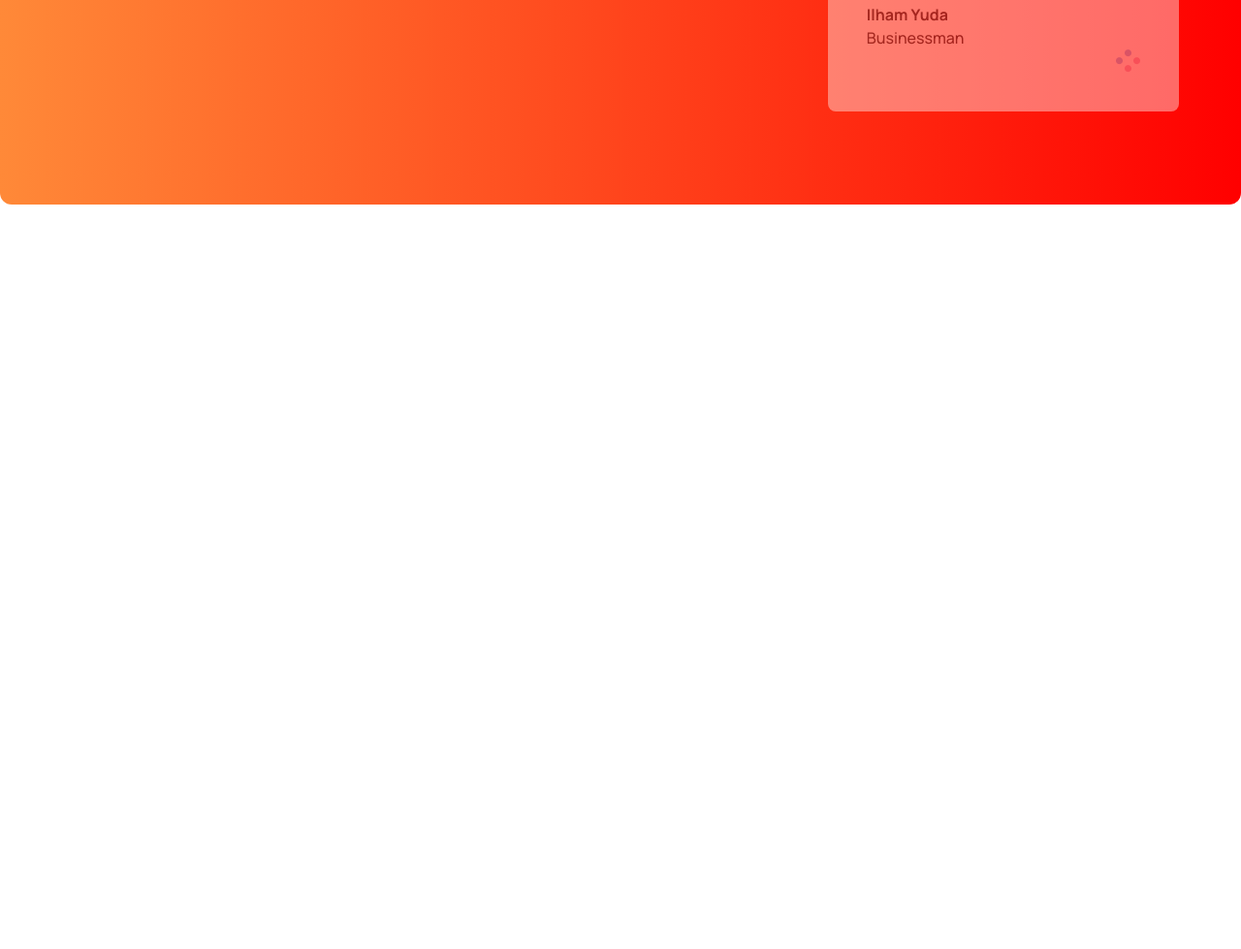
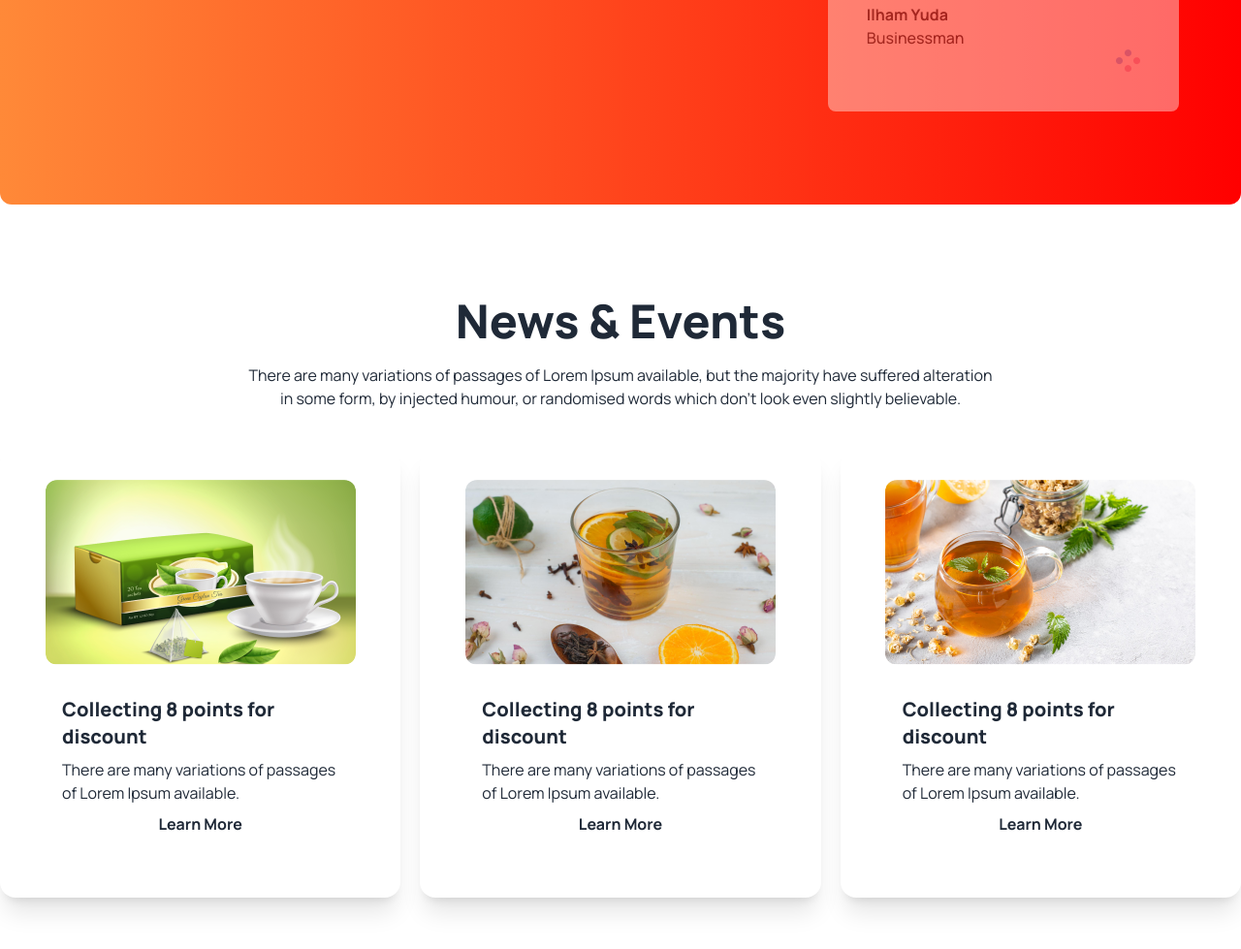
Before and after one commit to abushahed670/tea-house-daisyUI, a plain HTML site: page index.html in a window 1280 px wide. Shown: the part 2400-3379 px from the top of the page at 97% size. Before the commit the page ends 2707 px from the top, so only its background shows below. Drawn offline with nearby package versions, Linux system fonts and the light colour scheme.

Commit message:
news and events added with responsive

```diff
--- a/index.html
+++ b/index.html
@@ -154,13 +154,16 @@
 
         </section>
         <!-- super client sections  -->
-        <section class="my-24 flex flex-col lg:flex-row gap-20 rounded-xl bg-gradient-to-r from-[#FF8938] to-[#F00] px-16 py-24">
+        <section
+            class="my-24 flex flex-col lg:flex-row gap-20 rounded-xl bg-gradient-to-r from-[#FF8938] to-[#F00] px-16 py-24">
             <div class="flex lg:pr-28 items-center">
                 <div class="space-y-5">
                     <h2 class="text-5xl font-extrabold text-white">
                         Meet Our Super <br>
                         Clients</h2>
-                    <p class="text-white">There are many variations of passages of Lorem Ipsum available, but the majority have suffered alteration in some form, by injected humour, or randomised words which don't look even slightly believable.</p>
+                    <p class="text-white">There are many variations of passages of Lorem Ipsum available, but the
+                        majority have suffered alteration in some form, by injected humour, or randomised words which
+                        don't look even slightly believable.</p>
                     <button class="btn btn-primary">Show All</button>
                 </div>
 
@@ -170,8 +173,10 @@
                 <!--next review -->
                 <div class="p-10 rounded-lg bg-white relative mb-10 opacity-40 z-10">
 
-                    <img class="absolute -top-5 -left-10 border-4 border-white rounded-full  bg-white" src="images/client.png" alt="">
-                    <p>We are providing the best and suitable home insurance services for the people who are interested to treatment</p>
+                    <img class="absolute -top-5 -left-10 border-4 border-white rounded-full  bg-white"
+                        src="images/client.png" alt="">
+                    <p>We are providing the best and suitable home insurance services for the people who are interested
+                        to treatment</p>
                     <h4 class="font-bold mt-4">Ilham Yuda</h4>
                     <p class="font-medium"> Businessman</p>
                     <div class="flex justify-end">
@@ -181,8 +186,10 @@
                 <!--current review -->
                 <div class="p-10 rounded-lg bg-white absolute top-40 lg:-left-32 lg:w-[430px] z-20">
 
-                    <img class="absolute -top-5 -left-10 border-4 border-white rounded-full  bg-white" src="images/client.png" alt="">
-                    <p>We are providing the best and suitable home insurance services for the people who are interested to treatment</p>
+                    <img class="absolute -top-5 -left-10 border-4 border-white rounded-full  bg-white"
+                        src="images/client.png" alt="">
+                    <p>We are providing the best and suitable home insurance services for the people who are interested
+                        to treatment</p>
                     <h4 class="font-bold mt-4">Ilham Yuda</h4>
                     <p class="font-medium"> Businessman</p>
                     <div class="flex justify-end">
@@ -192,8 +199,10 @@
                 <!--previous review -->
                 <div class="p-10 rounded-lg bg-white relative opacity-40 z-10">
 
-                    <img class="absolute -top-5 -left-10 border-4 border-white rounded-full  bg-white" src="images/client.png" alt="">
-                    <p>We are providing the best and suitable home insurance services for the people who are interested to treatment</p>
+                    <img class="absolute -top-5 -left-10 border-4 border-white rounded-full  bg-white"
+                        src="images/client.png" alt="">
+                    <p>We are providing the best and suitable home insurance services for the people who are interested
+                        to treatment</p>
                     <h4 class="font-bold mt-4">Ilham Yuda</h4>
                     <p class="font-medium"> Businessman</p>
                     <div class="flex justify-end">
@@ -203,8 +212,42 @@
             </div>
 
         </section>
+
         <!-- news and events section  -->
-        <section class="my-24">
+
+        <section class="my-24 text-center">
+            <h2 class="text-5xl font-extrabold mb-5">News & Events</h2>
+            <p class="lg:max-w-3xl mb-10 mx-auto">There are many variations of passages of Lorem Ipsum available, but
+                the majority have suffered alteration in some form, by injected humour, or randomised words which don't
+                look even slightly believable. </p>
+            <div class="grid gap-5 grid-cols-1 md:grid-cols-2 lg:grid-cols-3">
+                <!-- first card -->
+                <div class="card p-8 bg-white shadow-xl">
+                    <figure><img class="rounded-xl" src="images/news-1.png" alt="" /></figure>
+                    <div class="card-body items-center">
+                        <h2 class="card-title text-start font-extrabold">Collecting 8 points for discount</h2>
+                        <p class="text-start">There are many variations of passages of Lorem Ipsum available.</p>
+                        <h4 class="font-bold text-start">Learn More</h4>
+                    </div>
+                </div>
+                <!-- second card -->
+                <div class="card p-8 bg-white shadow-xl">
+                    <figure><img class="rounded-xl" src="images/news-2.png" alt="" /></figure>
+                    <div class="card-body items-center">
+                        <h2 class="card-title text-start font-extrabold">Collecting 8 points for discount</h2>
+                        <p class="text-start">There are many variations of passages of Lorem Ipsum available.</p>
+                        <h4 class="font-bold">Learn More</h4>
+                    </div>
+                </div>
+                <!-- third card -->
+                <div class="card p-8 bg-white shadow-xl">
+                    <figure><img class="rounded-xl" src="images/news-3.png" alt="" /></figure>
+                    <div class="card-body items-center">
+                        <h2 class="card-title text-start font-extrabold">Collecting 8 points for discount</h2>
+                        <p class="text-start">There are many variations of passages of Lorem Ipsum available.</p>
+                        <h4 class="font-bold text-start">Learn More</h4>
+                    </div>
+                </div>
 
 
         </section>
```
